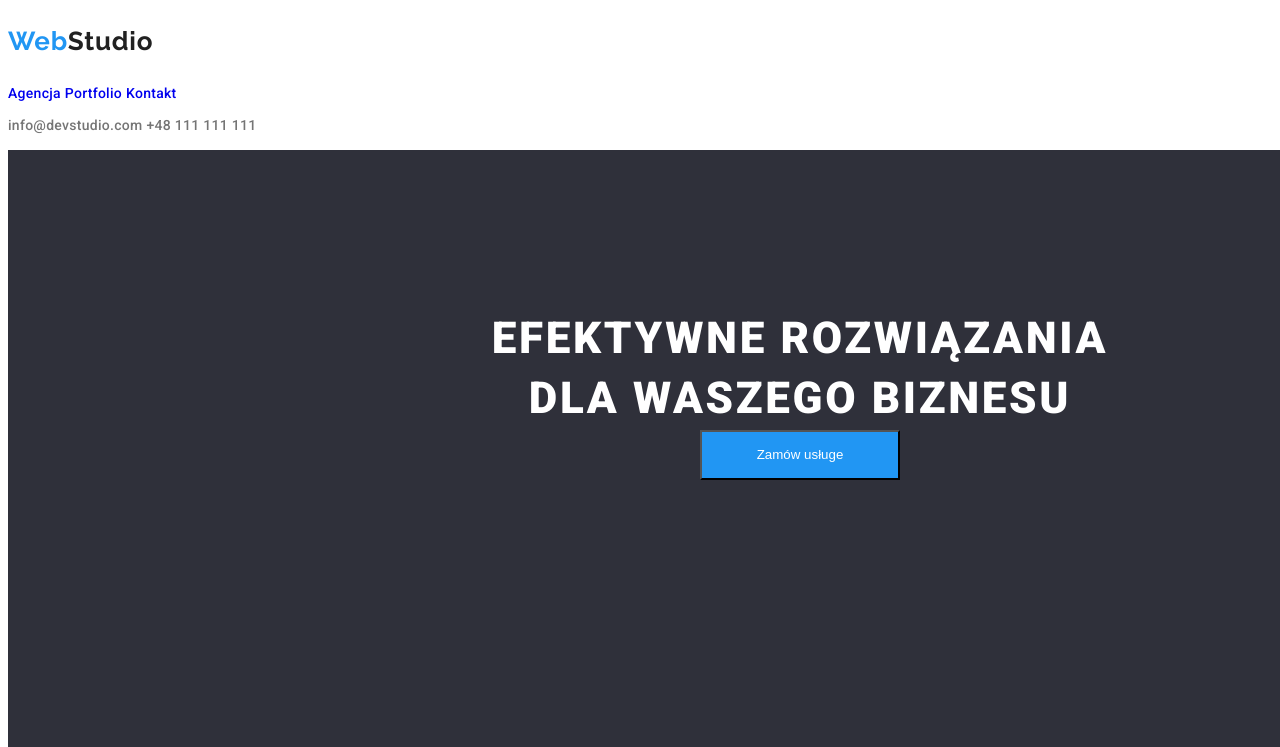
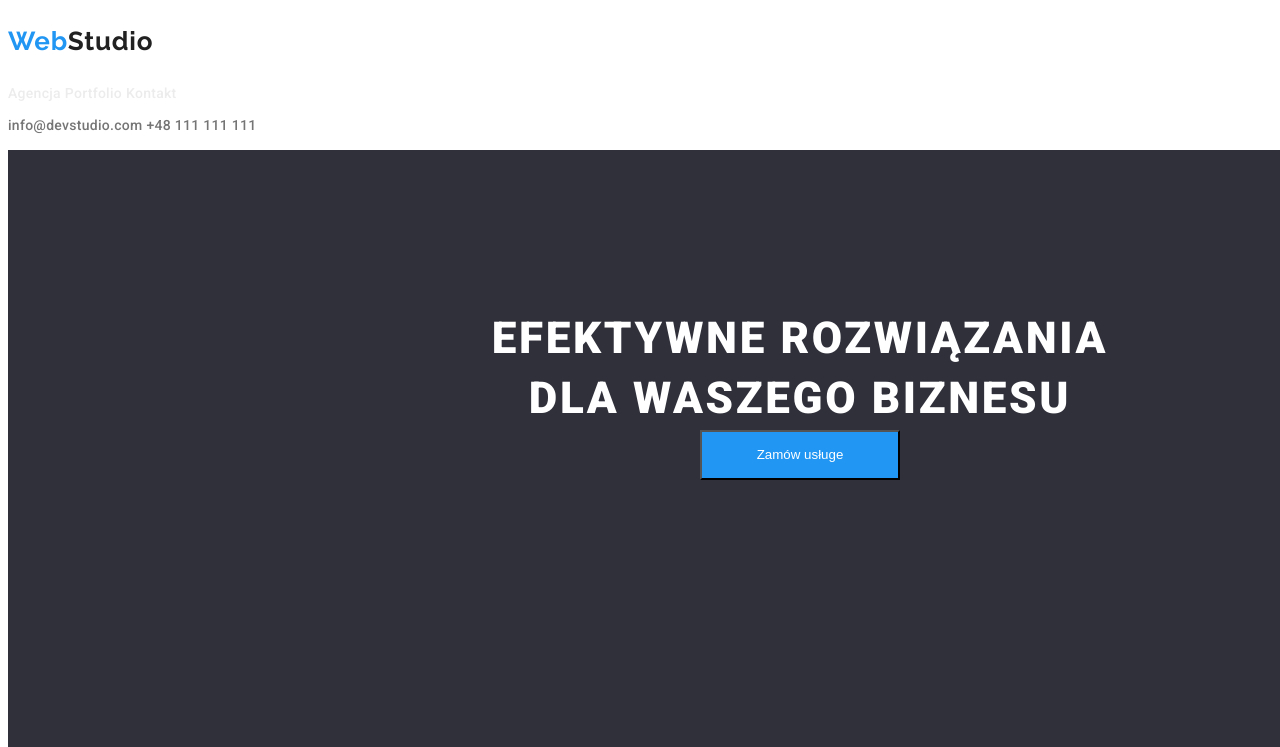
Before and after one commit to BeataCzaja95/goit-markup-hw-02, a plain HTML site: page index.html in a window 1280 px wide. Shown: the top 747 px of the page. Drawn offline with Linux system fonts and the light colour scheme.

Commit message:
Add files via upload

```diff
--- a/css/style.css
+++ b/css/style.css
@@ -34,6 +34,7 @@ body {
   line-height: 16px;
   letter-spacing: 0.02em;
   text-decoration: none;
+  color: #ECECEC;
 }
 .menu-nav-item:hover {
   color: var(--brand-color);
```
